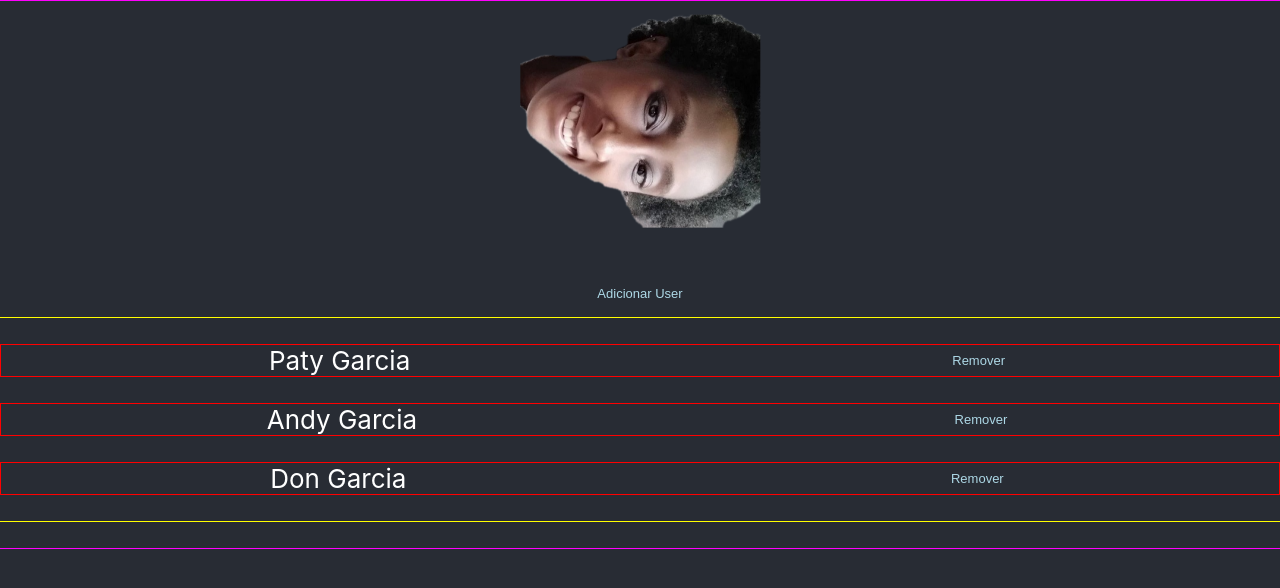
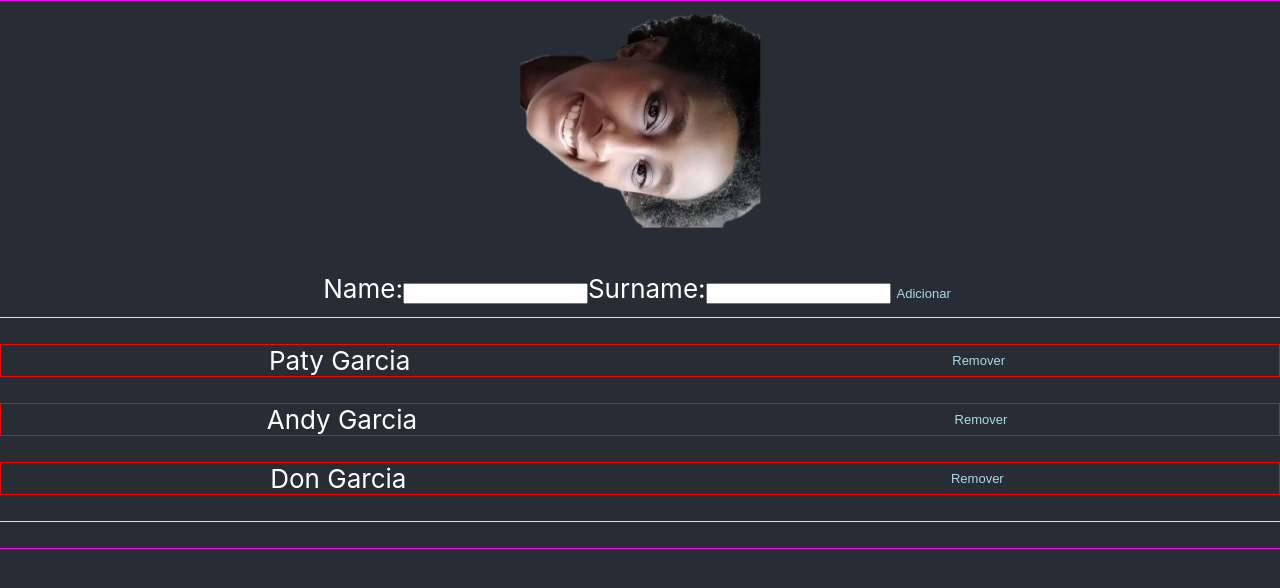
Before and after one commit to brunoterragno/the-queen-project, a React (Create React App) app: page / in a window 1280 px wide. Shown: the top 588 px of the page. Built offline with nearby package versions, Linux system fonts and the light colour scheme.

Commit message:
Adicionado opcoes para adicionar nome e sobrenome

```diff
--- /dev/null
+++ b/src/components/Form.js
@@ -0,0 +1,42 @@
+import React from "react";
+import AppButton from "./Button";
+
+class Form extends React.Component {
+    constructor(props) {
+        super(props);
+        this.state = {
+          name: '',
+          surname: ''
+        };
+      }
+
+      handleNameChange = (event) => {
+        this.setState({ name: event.target.value});
+      };
+
+      handleSurnameChange = (event) => {
+        this.setState({ surname: event.target.value});
+      };
+
+      render() {
+        return (
+            <form>
+             Name:
+            <input
+              type="text"
+              value={this.state.name}
+              onChange={this.handleNameChange}
+            />
+
+            Surname:
+            <input
+            type="text"
+            value={this.state.surname}
+            onChange={this.handleSurnameChange}
+            />
+            <AppButton text="Adicionar" onClick={()=>this.props.onClick(this.state.name, this.state.surname)}/>
+            </form>
+        );
+      }
+    }
+export default Form;
--- a/src/components/Users.js
+++ b/src/components/Users.js
@@ -1,5 +1,6 @@
 import React from "react";
 import AppButton from "./Button.js";
+import Form from "./Form.js";
 
 class Users extends React.Component {
   constructor(props) {
@@ -22,22 +23,22 @@ class Users extends React.Component {
       users: this.state.users.filter(user => user !== removedUser)
     });
   }
-  adicionarUser(nameNew){
+  adicionarUser(name, surname){
     this.setState({
       ...this.state,
       users: [...this.state.users,
-        {name: nameNew, surname: "Garcia"}
+        {name: name, surname}
       ]
     })
   }
-  handleChange(event) {
-    this.setState({value: event.target.value});
-  }
+  handleInputRef = (input) => {
+    this.input = input;
+  };
 
   render() {
     return (
       <p>
-       <AppButton text="Adicionar User" onClick={()=>this.adicionarUser("Deusa")}/>
+       <Form onClick = {(name, surname)=>this.adicionarUser(name,surname)} />
        <div className="App-list">
           {this.state.users.map(user => (
             <p className="App-list-item">
```
